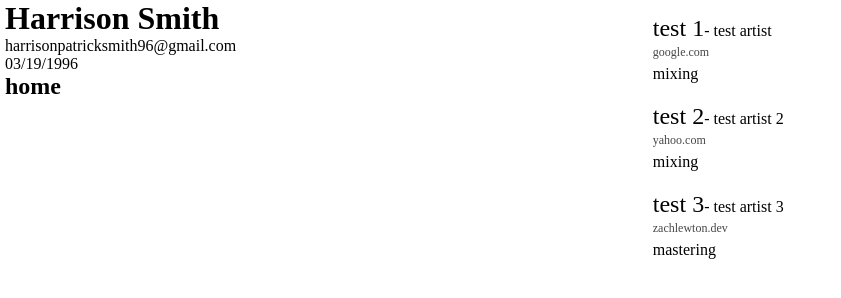
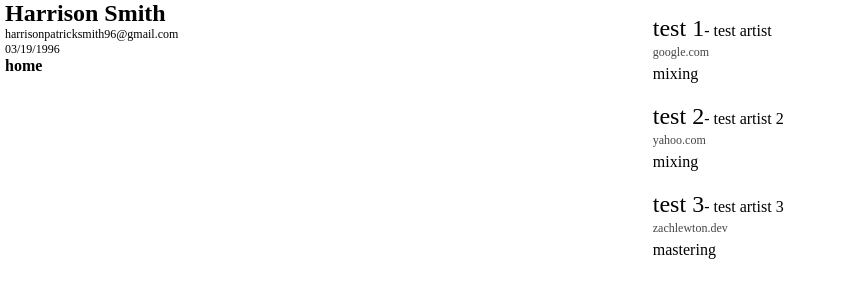
Before and after one commit to zachlewton/harrison-smith, a Gatsby site: page /other-works in a window 1280 px wide. Shown: the whole page, without its empty margins (0-841 px from the left). Built offline with nearby package versions, Linux system fonts and the light colour scheme; Gatsby itself is replaced by a stand-in of ours; some packages are replaced by stand-ins of ours.

Commit message:
made text smaller

```diff
--- a/src/components/Layout.js
+++ b/src/components/Layout.js
@@ -79,15 +79,15 @@ const ContentContainer = styled.div`
 `
 
 const Name = styled.h1`
-  font-size: 2rem;
+  font-size: 1.5rem;
   margin: 0;
 `
 const Email = styled.div`
-  font-size: 1rem;
+  font-size: 0.75rem;
 `
 
 const Dob = styled.div`
-  font-size: 1rem;
+  font-size: 0.75rem;
 `
 
 const RootWrapper = styled.div`
--- a/src/styles/global.scss
+++ b/src/styles/global.scss
@@ -26,7 +26,7 @@ body {
     margin: 0;
     li {
       list-style: none;
-      font-size: 1.5rem;
+      font-size: 1rem;
       font-weight: bold;
     }
   }
```
